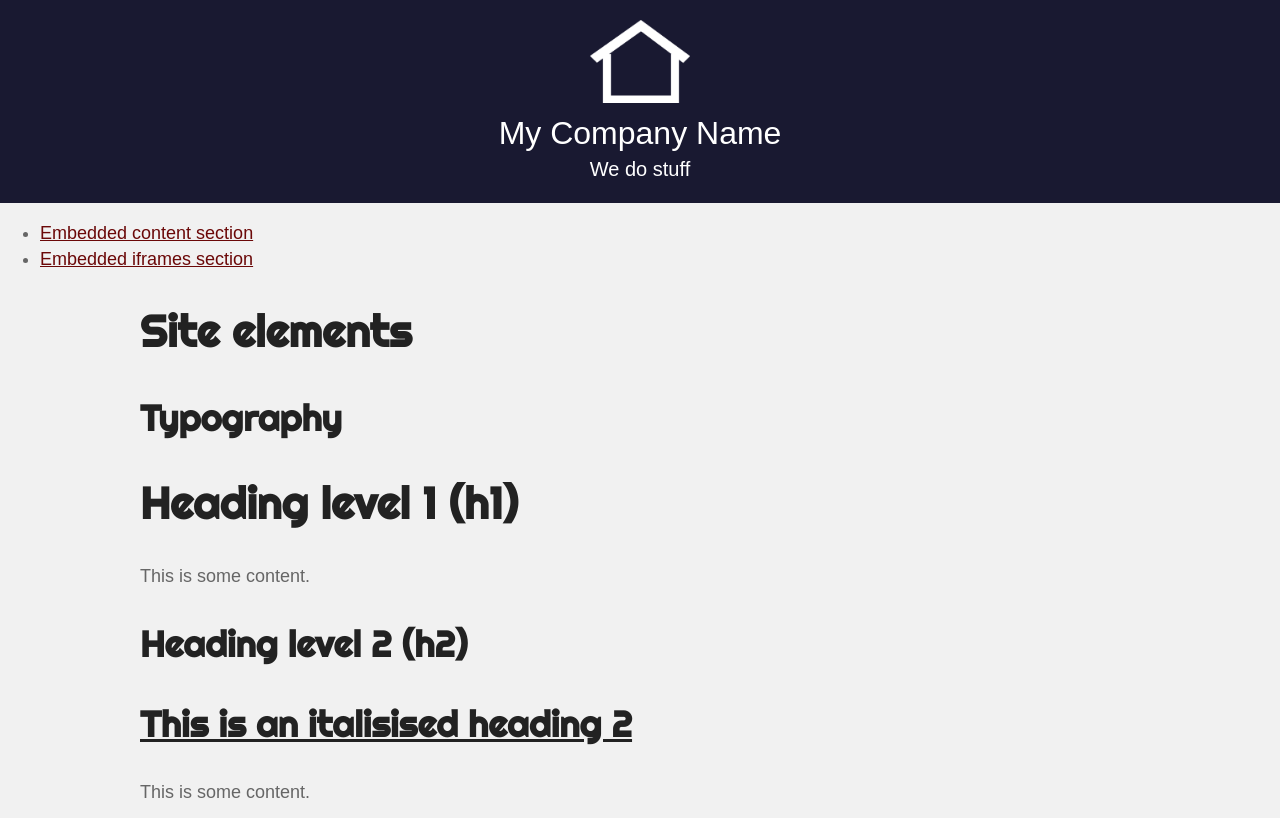
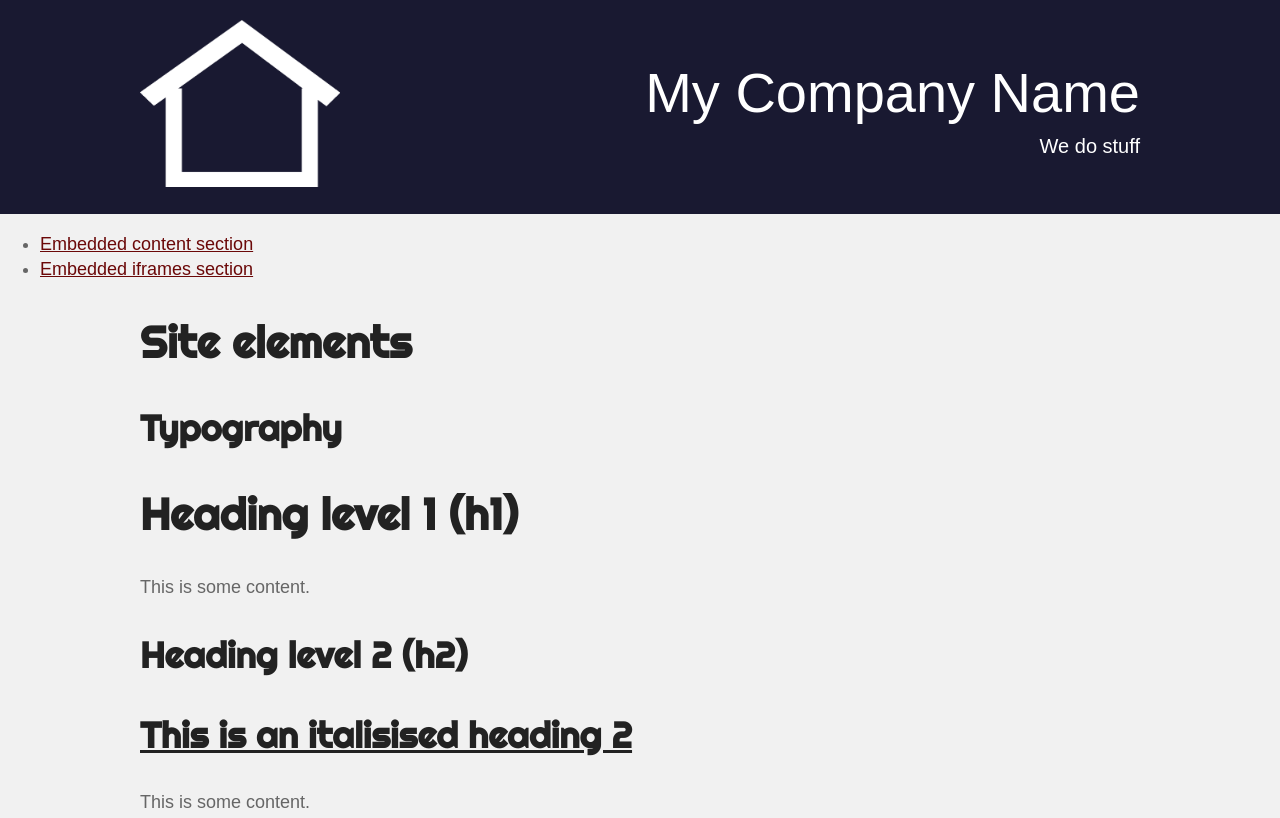
Before and after one commit to alexandraherft/CCPAP4-2020-T1, a plain HTML site: page index.html in a window 1280 px wide. Shown: the top 818 px of the page. Drawn offline with Linux system fonts and the light colour scheme.

Commit message:
header is complete

```diff
--- a/resources/css/style.css
+++ b/resources/css/style.css
@@ -141,6 +141,36 @@ header a {
 
 .header-sub-heading {
     font-size: 20px;
+}
+
+@media screen and (min-width: 800px) {
+
+    header {
+        text-align: left;
+    }
+
+    .header-heading {
+        font-size: 56px;
+    }
+
+    .header-logo img {
+        max-width: 200px;
+    }
+
+    header .content {
+        display: grid;
+        grid-template-columns: 200px auto;
+    }
+
+    .header-text {
+        text-align: right;
+
+        display: flex;
+        flex-direction: column;
+        justify-content: center;
+
+    }
+
 }
 
 /* -------------------- NAVIGATION */
```
